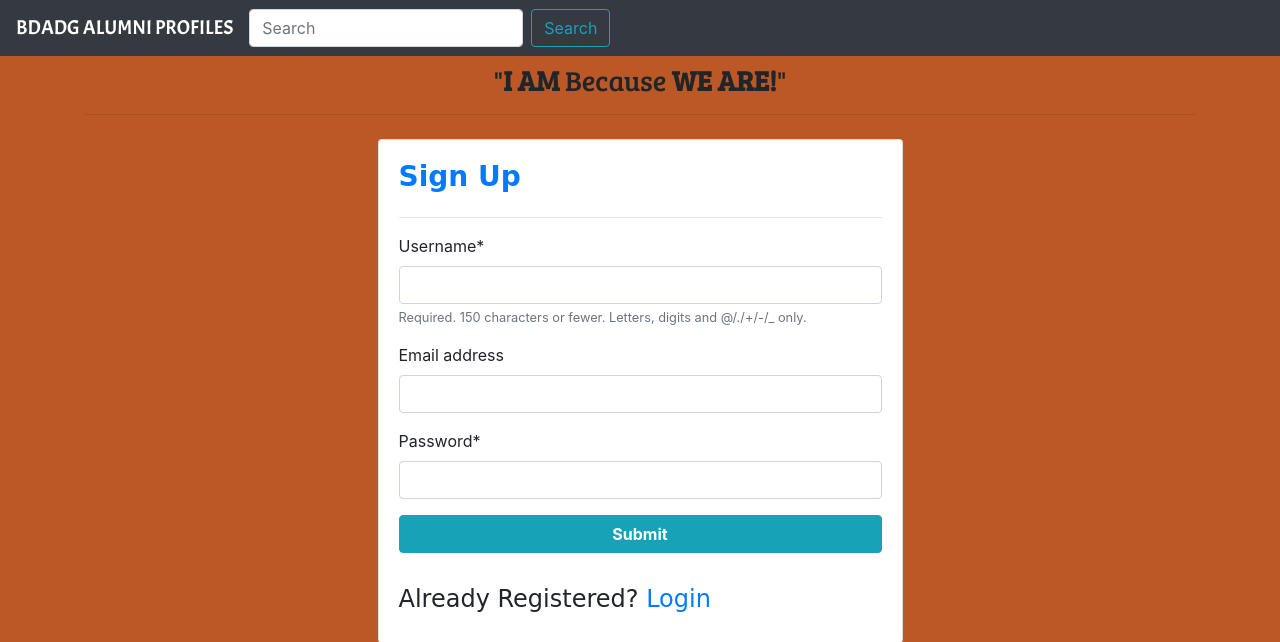
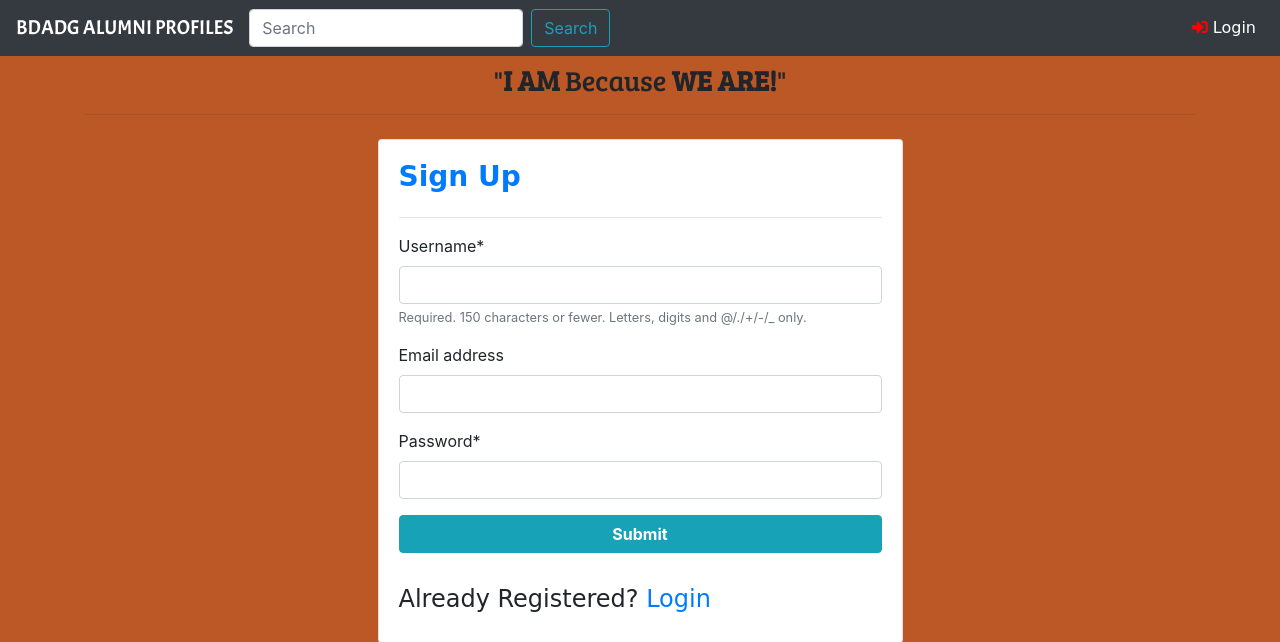
Before and after one commit to kimeualexis/bdadg, a Django app: page /signup in a window 1280 px wide. Shown: the top 642 px of the page. Run offline with Django 3.2, Linux system fonts and the light colour scheme; some libraries are stand-ins or nearby versions; some web fonts are replaced.

Commit message:
changed the layout

```diff
--- a/users/templates/users/base.html
+++ b/users/templates/users/base.html
@@ -40,6 +40,10 @@
       <li class="nav-item active">
       <a class="nav-link" href="{% url 'users:logout' %}" style="font-family: 'Orbirton', cursive;"><i class="fas fa-sign-out-alt" style="color: red;"></i> Logout<span class="sr-only">(current)</span></a>
       </li>
+                {% else %}
+                <li class="nav-item active">
+      <a class="nav-link" href="{% url 'users:login' %}" style="font-family: 'Orbirton', cursive;"><i class="fas fa-sign-in-alt" style="color: red;"></i> Login<span class="sr-only">(current)</span></a>
+      </li>
         {% endif %}
     </ul>
   </div>
```
